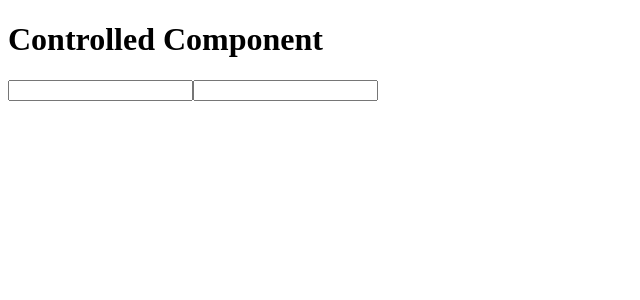
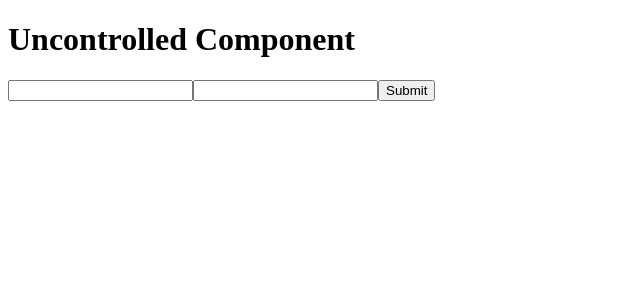
Before and after one commit to yuvrajdas/2024_Learnings, a React (Create React App) app in the folder React/react-code-step-by-step/: page / in a window 1280 px wide. Shown: the top 300 px of the page, without its empty margins (0-640 px from the left). Built offline with nearby package versions, Linux system fonts and the light colour scheme.

Commit message:
Uncontrolled component

```diff
--- a/React/react-code-step-by-step/src/App.js
+++ b/React/react-code-step-by-step/src/App.js
@@ -9,6 +9,7 @@ import __5NormalForm from "./Concepts/__5NormalForm";
 import __7PureComponent from "./Concepts/__7PureComponent";
 import __8RefInClassComp from "./Concepts/__8RefInClassComp";
 import __9ControlledComponent from "./Concepts/__9ControlledComponent";
+import __10UncontrolledComponent from "./Concepts/__10UncontrolledComponent";
 import __1ConstructorAndRender from "./LifeCycleMethods/__1ConstructorAndRender";
 import __2ComponentDidMount from "./LifeCycleMethods/__2ComponentDidMount";
 import __3ComponentDidUpdate from "./LifeCycleMethods/__3ComponentDidUpdate";
@@ -58,7 +59,8 @@ function App() {
     {/* <__3UseMemo /> */}
     {/* <__8RefInClassComp /> */}
     {/* <__4UseRef /> */}
-    <__9ControlledComponent />
+    {/* <__9ControlledComponent /> */}
+    <__10UncontrolledComponent />
    </>
   );
 }
--- /dev/null
+++ b/React/react-code-step-by-step/src/Concepts/__10UncontrolledComponent.jsx
@@ -0,0 +1,27 @@
+import React, { useRef } from 'react';
+
+const UncontrolledComponent = () => {
+  const nameRef = useRef(null);
+  const emailRef = useRef(null);
+  /**
+   * Uncontrolled Component : The component where the form elements are handled by directly from the DOM using ref is konw as Unconrtolled Component.
+  */
+  const handleSubmit = (event) => {
+    event.preventDefault();
+    console.log('Name:', nameRef.current.value);
+    console.log('Email:', emailRef.current.value);
+  };
+
+  return (
+    <>
+      <h1>Uncontrolled Component</h1>
+      <form onSubmit={handleSubmit}>
+        <input type="text" name="name" ref={nameRef} />
+        <input type="text" name="email" ref={emailRef} />
+        <button type="submit">Submit</button>
+      </form>
+    </>
+  );
+};
+
+export default UncontrolledComponent;
```
